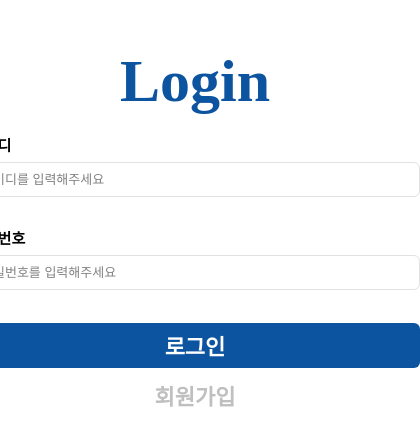
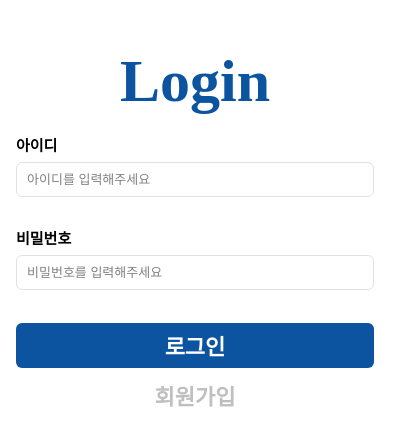
Before and after one commit to jhe2426/question-bank-front, a React (Create React App) app: page /auth in a window 390 px wide. Shown: the part 190-636 px from the top of the page, 420 px wide, since content can reach past the window. Built offline with nearby package versions, Linux system fonts and the light colour scheme; no server answers; a web font is replaced by a local one.

Commit message:
feat: 로그인 및 회원가입 화면 반응형 스타일 추가

```diff
--- a/src/views/Auth/index.tsx
+++ b/src/views/Auth/index.tsx
@@ -4,6 +4,7 @@ import './style.css';
 import SignIn from './SignIn';
 import SignUp from './SignUp';
 import { AuthPage } from 'src/types/aliases';
+import './responsive.css';
 
 // component: 로그인 회원가입 화면 컴포넌트 //
 export default function Auth() {
--- /dev/null
+++ b/src/views/Auth/responsive.css
@@ -0,0 +1,67 @@
+/* 기존 폼 너비 588px에 좌우 여백 16px을 더한 구간부터 적용합니다. */
+@media (max-width: 620px) {
+    #auth-wrapper {
+        padding-right: 16px;
+        padding-left: 16px;
+    }
+
+    #auth-wrapper .auth-box {
+        width: 100%;
+        max-width: 588px;
+        min-width: 0;
+    }
+
+    #auth-login-container {
+        max-width: 100%;
+        margin-right: auto;
+        margin-left: auto;
+    }
+
+    #auth-sign-up-container {
+        width: 100%;
+        min-width: 0;
+    }
+
+    #auth-wrapper .input-box input {
+        min-width: 0;
+    }
+
+    #auth-wrapper .input-area .button {
+        flex-shrink: 0;
+    }
+
+    #auth-wrapper .input-box .message {
+        height: auto;
+        min-height: 13px;
+        overflow-wrap: anywhere;
+    }
+
+    #auth-sign-up-container .university-selector-container .selector {
+        width: 100%;
+        min-width: 0;
+    }
+
+    #auth-sign-up-container .selector .selected-item {
+        min-width: 0;
+        overflow: hidden;
+        text-overflow: ellipsis;
+        white-space: nowrap;
+    }
+
+    #auth-sign-up-container .selector .arrow-down-button,
+    #auth-sign-up-container .selector .arrow-up-button {
+        flex-shrink: 0;
+    }
+
+    /* 선택창의 좌우 테두리까지 펼침 목록 너비에 포함합니다. */
+    #auth-sign-up-container .selector .selector-box {
+        width: calc(100% + 2px);
+    }
+
+    #auth-sign-up-container .selector .selector-option {
+        height: auto;
+        min-height: 35px;
+        padding-bottom: 10px;
+        overflow-wrap: anywhere;
+    }
+}
```
